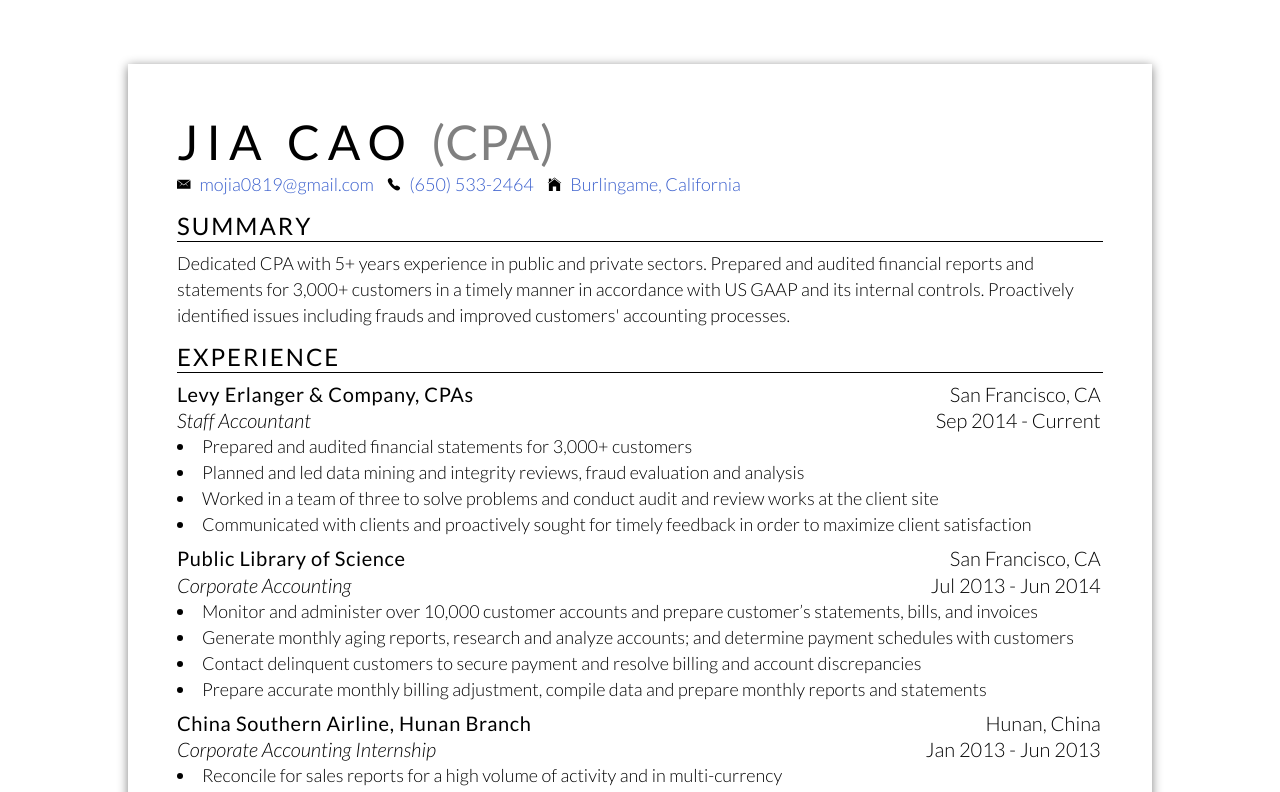
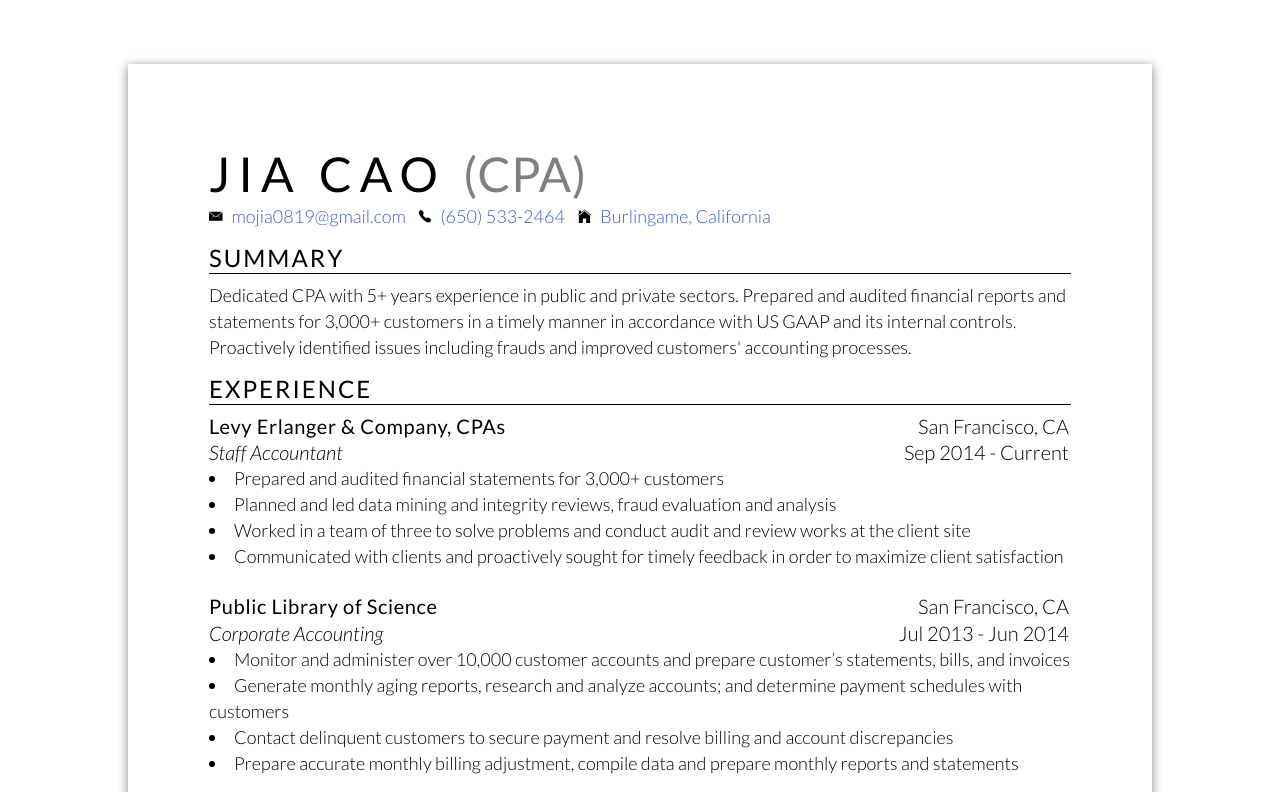
Before and after one commit to killercao/resume, a React (Create React App) app: page / in a window 1280 px wide. Shown: the top 792 px of the page. Built offline with nearby package versions, Linux system fonts and the light colour scheme.

Commit message:
Give margin to the experience

```diff
--- a/src/components/Experience.jsx
+++ b/src/components/Experience.jsx
@@ -24,7 +24,11 @@ const Header = styled.div`
 `;
 
 const Container = styled.div`
-    margin-bottom: 0.5rem;
+    margin-bottom: 1.5rem;
+
+    @media print {
+        margin-bottom: 0.7rem;
+    }
 `;
 
 const ExperienceHelper = ({ data }: { data: Exp }) => {
--- a/src/sass/_base.scss
+++ b/src/sass/_base.scss
@@ -39,7 +39,7 @@ body {
   @media screen and (min-width: $break-lg) {
     border: 1px solid transparent;
     box-shadow: 0 2px 10px lighten($black, 50%);
-    padding: 3rem;
+    padding: 5rem;
     width: 80%;
   }
 
```
